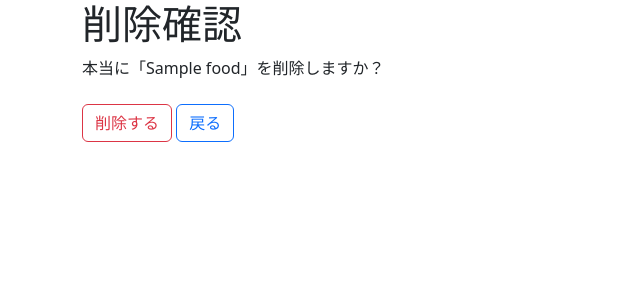
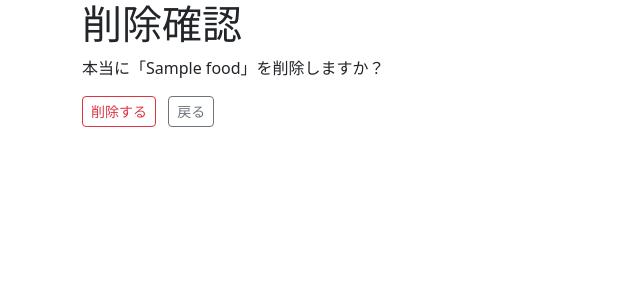
Before and after one commit to niamateu/api, a Django app: template api/templates/foods/delete.html in a window 1280 px wide. Shown: the top 300 px of the page, without its empty margins (0-640 px from the left). Run offline with Django 5.2, Linux system fonts and the light colour scheme; the template is opened without the code that fills it: values named after a table or form of the project are taken from there, others are empty; tables that the repository leaves empty hold one stand-in row (Sample ...); some libraries are stand-ins or nearby versions.

Commit message:
[Update] delete.html

```diff
--- a/api/templates/foods/delete.html
+++ b/api/templates/foods/delete.html
@@ -10,7 +10,7 @@
     <p>本当に「{{ food.name }}」を削除しますか？</p>
     <form method="post">
         {% csrf_token%}
-        <button type="submit" class="btn btn-outline-danger">削除する</button>
-        <a href="{% url 'api:index' %}" class="btn btn-outline-primary my-2">戻る</a>
+        <button type="submit" class="btn btn-outline-danger btn-sm me-2">削除する</button>
+        <a href="{% url 'api:index' %}" class="btn btn-outline-secondary btn-sm">戻る</a>
     </form>
 {% endblock content %}
```
